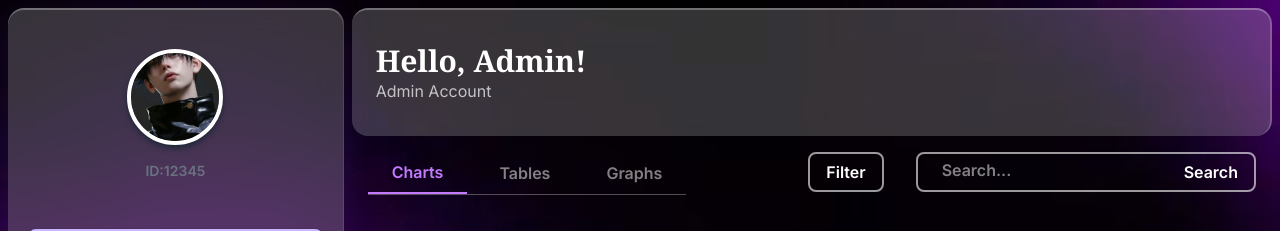
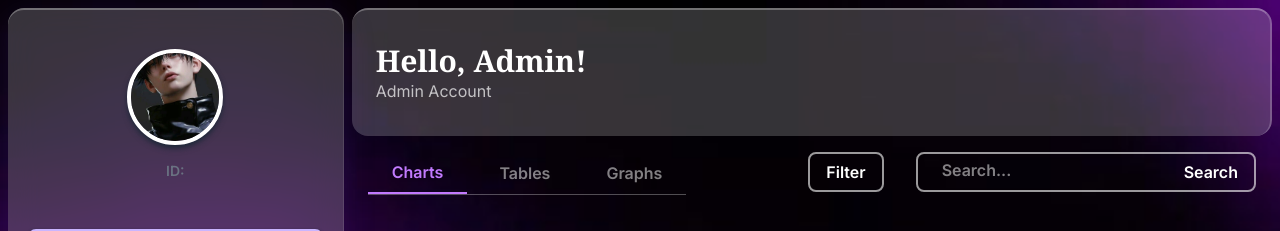
Before and after one commit to Hana-Haneefa/library_management_system, a React (Vite) app in the folder frontend/: page /admin-dashboard in a window 1280 px wide. Shown: the top 231 px of the page. Built offline with nearby package versions, Linux system fonts and the light colour scheme; no server answers.

Commit message:
add admin name when logged in

```diff
--- a/frontend/src/components/adminManage/AdminLogin.jsx
+++ b/frontend/src/components/adminManage/AdminLogin.jsx
@@ -1,10 +1,12 @@
 import { useState, useRef, useEffect } from "react";
 import { useNavigate } from "react-router-dom";
 import axios from "axios";
+import { useAuth } from "../../context/authContext"; // ඔයාගේ actual path එකට adjust කරන්න
 import bgimg from "../../images/adminBg.jpg";
 import stimg from "../../images/adminFormLeft.png";
 
 function AdminLogin() {
+  const { login } = useAuth();
   const containerRef = useRef(null);
   const leftRef = useRef(null);
   const rightRef = useRef(null);
@@ -84,8 +86,8 @@ function AdminLogin() {
     try {
       const res = await axios.post("/api/head-users/login", formData); //send form data to backend
 
-      //save the token
-      localStorage.setItem("token", res.data.token);
+      // save token AND user data into AuthContext (+ localStorage inside login())
+      login(res.data.token, res.data.data);
 
       setSuccess("Login successful!"); //show success message
 
--- a/frontend/src/pages/AdminDashboard.jsx
+++ b/frontend/src/pages/AdminDashboard.jsx
@@ -1,4 +1,5 @@
 import { useState, useRef, useEffect } from "react";
+import { useAuth } from "../context/authContext";
 import img from "../images/testimg.jpg";
 import icon from "../images/icons/heart.png";
 import dashboardIcon from "../images/icons/dashboard.png";
@@ -19,8 +20,9 @@ import MemberManage from "../components/adminManage/MemberManage";
 import BorrowManageSec from "../components/adminManage/BorrowManageSec";
 
 function AdminDashboard() {
+  const { user } = useAuth();
   const [activeSection, setActiveSection] = useState("dashboard");
-  const [isSidebarOpen, setIsSidebarOpen] = useState(false); // Mobile sidebar එක පාලනය කිරීමට
+  const [isSidebarOpen, setIsSidebarOpen] = useState(false); // Mobile sidebar control
 
   const containerRef = useRef(null);
   const leftRef = useRef(null);
@@ -56,7 +58,7 @@ function AdminDashboard() {
 
   return (
     <div className="admin-dashboard relative overflow-x-hidden">
-      {/* 🌫️ Mobile Overlay (පසුබිම බොඳ කිරීම) */}
+      {/* overlay blur */}
       {isSidebarOpen && (
         <div
           onClick={() => setIsSidebarOpen(false)}
@@ -73,7 +75,7 @@ function AdminDashboard() {
           backgroundPosition: "center",
         }}
       >
-        {/* 📋 Side Navigation Menu */}
+        {/* Side Navigation Menu */}
         <div
           id="dashSideMenu"
           ref={leftRef}
@@ -107,7 +109,7 @@ function AdminDashboard() {
             />
           </div>
           <p className="text-gray-200 md:text-gray-500 font-semibold text-sm text-center mt-4">
-            ID:12345
+            ID:{user?.hId}
           </p>
 
           <div className="tabs pb-5 flex flex-col items-start gap-4 mt-12 font-semibold text-lg px-5 w-full text-white">
@@ -247,7 +249,7 @@ function AdminDashboard() {
           >
             <div className="flex flex-col items-start justify-center">
               <h1 className="text-2xl md:text-3xl font-bold font-serif text-white">
-                Hello, Admin!
+                Hello, {user?.hName || "Admin"}!
               </h1>
               <span className="text-white/70">Admin Account</span>
             </div>
```
